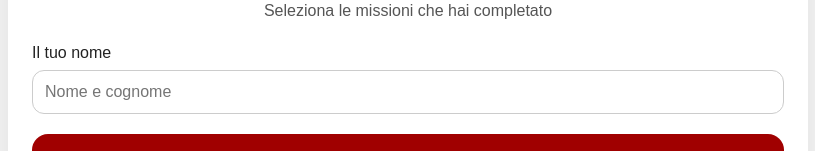
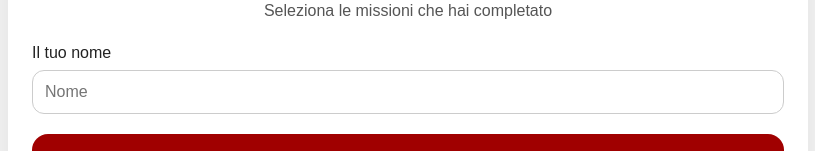
Before and after one commit to consoclara2002-dev/fanta-laurea, a React (Vite) app: page / in a window 1280 px wide. Shown: the part 160-311 px from the top of the page, without its empty margins (232-1047 px from the left). Built offline with nearby package versions, Linux system fonts and the light colour scheme; no server answers; the database is empty.

Commit message:
modifica app

```diff
--- a/src/App.jsx
+++ b/src/App.jsx
@@ -135,7 +135,7 @@ function App() {
             ref={nameInputRef}
             id="name"
             type="text"
-            placeholder="Nome e cognome"
+            placeholder="Nome"
             value={name}
             onChange={(e) => {
               setName(e.target.value);
```
